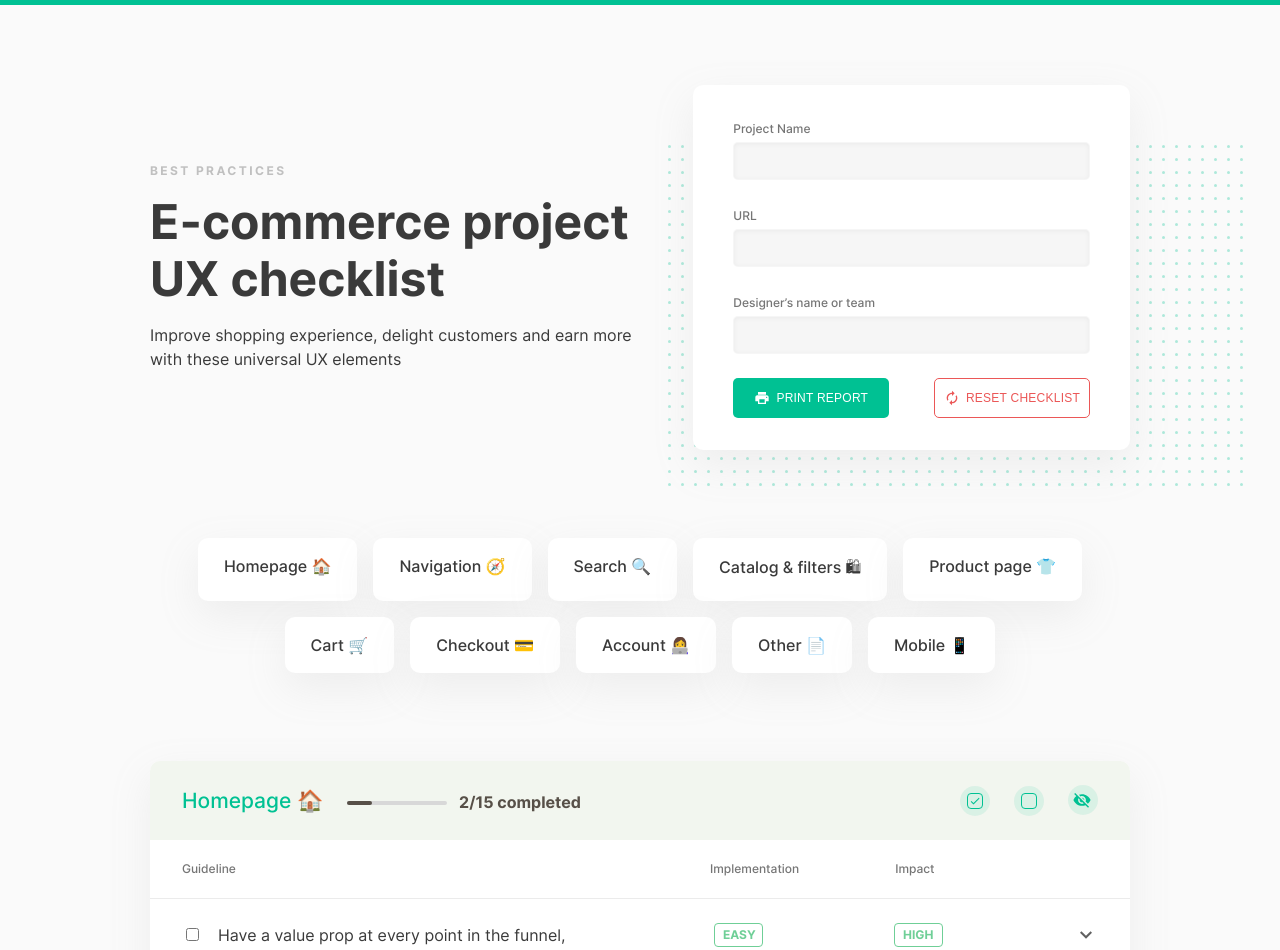
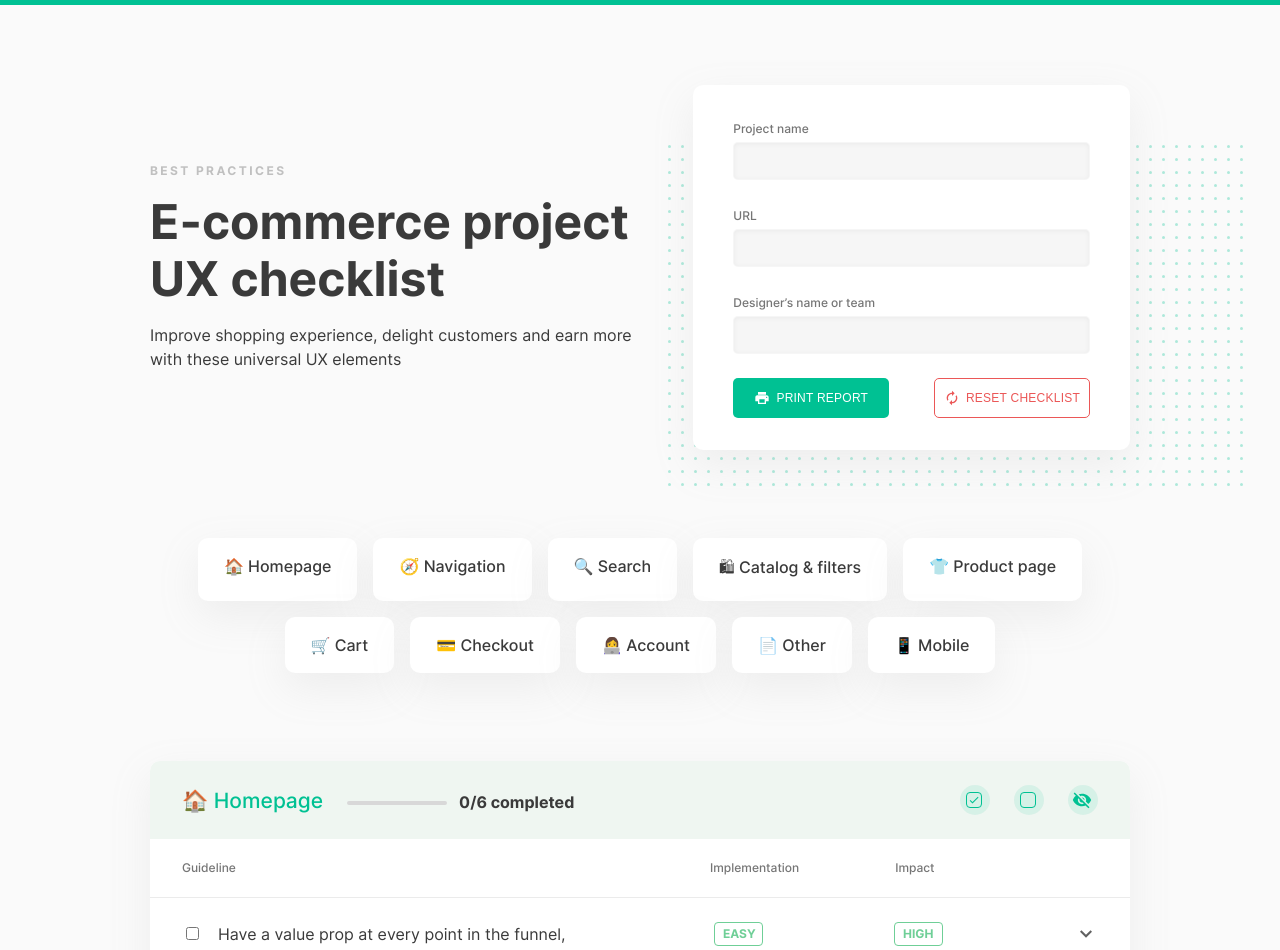
Before and after one commit to vladkyshkan/Ecommerce-UX-Checklist, a React (Create React App) app: page / in a window 1280 px wide. Shown: the top 950 px of the page. Built offline with nearby package versions, Linux system fonts and the light colour scheme.

Commit message:
Added progress bar

```diff
--- a/src/components/Category.js
+++ b/src/components/Category.js
@@ -4,18 +4,28 @@ import CategoryHeading from "./CategoryHeading";
 
 class Category extends Component {
   state = {
+    expanded: true,
     categoryChecked: []
   };
 
-  // onCheckboxChange = e => {
-  //   const categoryChecked = this.state.categoryChecked;
-  //   if (e) {
-  //     categoryChecked.push(+e.target.value);
-  //   } else {
-  //     console.log("error");
-  //   }
-  //   this.setState({ categoryChecked });
-  // };
+  toogleClass = () => {
+    this.setState({ expanded: !this.state.expanded });
+  };
+
+  onCheckboxChange = (e, index) => {
+    const checkedItem = {
+      index,
+      status: e
+    };
+    const categoryChecked = this.state.categoryChecked;
+    if (e) {
+      categoryChecked.push(checkedItem);
+    } else {
+      let key = categoryChecked.indexOf(checkedItem);
+      categoryChecked.splice(key, 1);
+    }
+    this.setState({ categoryChecked });
+  };
 
   render() {
     const { name, list } = this.props.details;
@@ -23,7 +33,16 @@ class Category extends Component {
     return (
       <div className="category">
         <a id={`${name}`} />
-        <CategoryHeading name={name} />
+        <CategoryHeading
+          name={name}
+          expanded={this.state.expanded}
+          hideSection={this.toogleClass}
+          allNumber={this.props.details.list}
+          checkedNumber={this.state.categoryChecked}
+        />
+        <div
+          className={this.state.expanded ? null : "category__content--hidden"}
+        >
           <div className="category__table-titles">
             <h5>Guideline</h5>
             <h5>Implementation</h5>
@@ -40,6 +59,7 @@ class Category extends Component {
             ))}
           </div>
         </div>
+      </div>
     );
   }
 }
--- a/src/components/CategoryHeading.js
+++ b/src/components/CategoryHeading.js
@@ -7,14 +7,17 @@ class CategoryHeading extends Component {
       <div className="category-heading">
         <div className="category-heading__title">
           <h3>{this.props.name}</h3>
-          <CategoryProgress />
+          <CategoryProgress
+            allNumber={this.props.allNumber}
+            checkedNumber={this.props.checkedNumber}
+          />
         </div>
         <div className="category-heading__buttons">
           <button className="round-button">
             <svg
-              width="16"
-              height="16"
-              viewBox="0 0 16 16"
+              width="20"
+              height="20"
+              viewBox="0 0 20 20"
               fill="none"
               xmlns="http://www.w3.org/2000/svg"
             >
@@ -47,9 +50,9 @@ class CategoryHeading extends Component {
           </button>
           <button className="round-button">
             <svg
-              width="16"
-              height="16"
-              viewBox="0 0 16 16"
+              width="20"
+              height="20"
+              viewBox="0 0 20 20"
               fill="none"
               xmlns="http://www.w3.org/2000/svg"
             >
@@ -64,15 +67,44 @@ class CategoryHeading extends Component {
             </svg>
             <span className="tooltiptext">Uncheck all</span>
           </button>
-          <button className="round-button round-button__hide">
-            <svg width="19" height="18" viewBox="0 0 19 18">
+          <button
+            className="round-button round-button__hide"
+            onClick={this.props.hideSection}
+          >
+            <svg
+              className={
+                this.props.expanded ? null : "round-button__icon--hide"
+              }
+              width="20"
+              height="20"
+              viewBox="0 0 20 20"
+              fill="none"
+              xmlns="http://www.w3.org/2000/svg"
+            >
               <path
+                d="M10 5.83333C12.3 5.83333 14.1667 7.7 14.1667 10C14.1667 10.5417 14.0584 11.05 13.8667 11.525L16.3 13.9583C17.5584 12.9083 18.55 11.55 19.1584 10C17.7167 6.34167 14.1584 3.75 9.99171 3.75C8.82504 3.75 7.70837 3.95833 6.67504 4.33333L8.47504 6.13333C8.95004 5.94167 9.45837 5.83333 10 5.83333V5.83333ZM1.66671 3.55833L3.56671 5.45833L3.95004 5.84167C2.56671 6.91667 1.48337 8.35 0.833374 10C2.27504 13.6583 5.83337 16.25 10 16.25C11.2917 16.25 12.525 16 13.65 15.55L14 15.9L16.4417 18.3333L17.5 17.275L2.72504 2.5L1.66671 3.55833V3.55833ZM6.27504 8.16667L7.56671 9.45833C7.52504 9.63333 7.50004 9.81667 7.50004 10C7.50004 11.3833 8.61671 12.5 10 12.5C10.1834 12.5 10.3667 12.475 10.5417 12.4333L11.8334 13.725C11.275 14 10.6584 14.1667 10 14.1667C7.70004 14.1667 5.83337 12.3 5.83337 10C5.83337 9.34167 6.00004 8.725 6.27504 8.16667V8.16667ZM9.86671 7.51667L12.4917 10.1417L12.5084 10.0083C12.5084 8.625 11.3917 7.50833 10.0084 7.50833L9.86671 7.51667Z"
                 fill="#00C193"
-                d="M9.00005,4.1001 C11.1528,4.1001 12.9,5.8473 12.9,8.00011 C12.9,8.50711 12.7986,8.98291 12.6192,9.4275 L14.8968,11.7051 C16.0747,10.7223 17.0029,9.4509 17.5723,8.00011 C16.2229,4.5759 12.8922,2.1501 8.99225,2.1501 C7.90025,2.1501 6.85505,2.3451 5.88785,2.6961 L7.57265,4.3809 C8.01725,4.2015 8.49305,4.1001 9.00005,4.1001 L9.00005,4.1001 Z M1.20004,1.9707 L2.97845,3.7491 L3.33725,4.1079 C2.04244,5.1141 1.02844,6.4557 0.420044,8.00011 C1.76944,11.4243 5.10005,13.8501 9.00005,13.8501 C10.209,13.8501 11.3634,13.6161 12.4164,13.1949 L12.744,13.5225 L15.0295,15.8001 L16.0201,14.8095 L2.19064,0.9801 L1.20004,1.9707 L1.20004,1.9707 Z M5.51345,6.28411 L6.72245,7.49311 C6.68345,7.65691 6.66005,7.82851 6.66005,8.00011 C6.66005,9.2949 7.70525,10.3401 9.00005,10.3401 C9.17165,10.3401 9.34325,10.3167 9.50705,10.2777 L10.716,11.4867 C10.1934,11.7441 9.61625,11.9001 9.00005,11.9001 C6.84725,11.9001 5.10005,10.1529 5.10005,8.00011 C5.10005,7.38391 5.25605,6.80671 5.51345,6.28411 L5.51345,6.28411 Z M8.87525,5.6757 L11.3322,8.13271 L11.3478,8.00791 C11.3478,6.71311 10.3026,5.6679 9.00785,5.6679 L8.87525,5.6757 Z"
-                transform="translate(0 1)"
               />
             </svg>
-            <span className="tooltiptext">Hide category</span>
+            <svg
+              className={
+                this.props.expanded ? "round-button__icon--hide" : null
+              }
+              width="20"
+              height="20"
+              viewBox="0 0 20 20"
+              fill="none"
+              xmlns="http://www.w3.org/2000/svg"
+            >
+              <path
+                d="M10 3.75C5.83337 3.75 2.27504 6.34167 0.833374 10C2.27504 13.6583 5.83337 16.25 10 16.25C14.1667 16.25 17.725 13.6583 19.1667 10C17.725 6.34167 14.1667 3.75 10 3.75ZM10 14.1667C7.70004 14.1667 5.83337 12.3 5.83337 10C5.83337 7.7 7.70004 5.83333 10 5.83333C12.3 5.83333 14.1667 7.7 14.1667 10C14.1667 12.3 12.3 14.1667 10 14.1667ZM10 7.5C8.61671 7.5 7.50004 8.61667 7.50004 10C7.50004 11.3833 8.61671 12.5 10 12.5C11.3834 12.5 12.5 11.3833 12.5 10C12.5 8.61667 11.3834 7.5 10 7.5Z"
+                fill="#00C193"
+              />
+            </svg>
+
+            <span className="tooltiptext">
+              {this.props.expanded ? "Hide" : "Show"} category
+            </span>
           </button>
         </div>
       </div>
--- a/src/components/CategoryItem.js
+++ b/src/components/CategoryItem.js
@@ -10,9 +10,8 @@ import ImplementationTag from "./ImplementationTag";
 import ImpactTag from "./ImpactTag";
 
 class CategoryItem extends Component {
-  handleCheckboxChange = (e, index) => {
-    // this.props.onChange(e.target.checked);
-    console.log(index);
+  handleCheckboxChange = e => {
+    this.props.onChange(e.target.checked, this.props.index);
   };
 
   render() {
--- a/src/components/CategoryProgress.js
+++ b/src/components/CategoryProgress.js
@@ -5,9 +5,17 @@ class CategoryProgress extends Component {
     return (
       <div className="category-progress">
         <div className="category-progress_bar">
-          <span style={{ width: "25%" }} />
+          <span
+            className="category-progress_bar--animation"
+            style={{
+              width:
+                (100 / Object.keys(this.props.allNumber).length) *
+                Object.keys(this.props.checkedNumber).length
+            }}
+          />
         </div>
-        2/15 completed
+        {Object.keys(this.props.checkedNumber).length}/
+        {Object.keys(this.props.allNumber).length} completed
       </div>
     );
   }
--- a/src/components/Form.js
+++ b/src/components/Form.js
@@ -5,7 +5,7 @@ class Form extends Component {
     return (
       <div className="hero-form">
         <form>
-          <label className="label-hero">Project Name</label>
+          <label className="label-hero">Project name</label>
           <input className="input-hero" type="text" id="projectname" />
         </form>
         <form>
--- a/src/css/index.scss
+++ b/src/css/index.scss
@@ -254,8 +254,12 @@ a.button-nav {
   box-shadow: 0px 15px 40px rgba(165, 165, 165, 0.15);
 }
 
+.category__content--hidden {
+  display: none;
+}
+
 .category-heading {
-  background-color: rgba(239, 244, 235, 0.8);
+  background-color: rgba(239, 246, 241, 1);
   padding: 24px 32px;
   margin: 0;
   display: flex;
@@ -270,7 +274,7 @@ a.button-nav {
 }
 
 .category-progress {
-  color: rgba(87, 80, 72, 1);
+  color: rgba(58, 58, 58, 1);
   font-weight: 700;
 }
 
@@ -287,9 +291,13 @@ a.button-nav {
 
 .category-progress_bar > span {
   display: block;
-  background-color: rgba(87, 80, 72, 1);
+  background-color: rgba(58, 58, 58, 1);
   height: 100%;
   border-radius: 10px;
+}
+
+.category-progress_bar--animation {
+  transition: 0.3s;
 }
 
 .round-button {
@@ -301,7 +309,6 @@ a.button-nav {
   margin-left: 24px;
   line-height: 50%;
   position: relative;
-  display: inline-block;
 }
 
 .round-button:hover {
@@ -310,6 +317,21 @@ a.button-nav {
 
 .round-button:focus {
   outline: 0;
+}
+
+.round-button > svg {
+  position: relative;
+  top: 2px;
+}
+
+.round-button__hide > svg {
+  position: relative;
+  right: 2px;
+  top: 0px;
+}
+
+.round-button__icon--hide {
+  display: none;
 }
 
 .round-button .tooltiptext {
@@ -342,11 +364,6 @@ a.button-nav {
   visibility: visible;
 }
 
-.round-button__hide > svg {
-  position: relative;
-  right: 1px;
-}
-
 .category__table-titles {
   display: flex;
   margin-left: 32px;
@@ -374,10 +391,6 @@ a.button-nav {
   align-items: baseline;
 }
 
-// .checkbox-hidden {
-//   display: none;
-// }
-
 .category-item__description {
   margin-left: 16px;
   margin-right: 96px;
@@ -385,6 +398,10 @@ a.button-nav {
   width: 400px;
   line-height: 150%;
 }
+
+// .checkbox-hidden {
+//   display: none;
+// }
 
 // .checkbox-visible {
 //   position: relative;
--- a/src/guidelines.js
+++ b/src/guidelines.js
@@ -1,6 +1,6 @@
 const guidelines = {
   guidelineTopic1: {
-    name: "Homepage 🏠",
+    name: "🏠 Homepage",
     list: {
       guideline1: {
         text:
@@ -41,12 +41,33 @@ const guidelines = {
           "It’s also the #1 thing that determines whether people will bother reading more about your product or hit the back button. On your site, your value proposition is the main thing you need to test—if you get it right, it will be a huge boost. ",
         link:
           "https://conversionxl.com/blog/dont-use-automatic-image-sliders-or-carousels/"
+      },
+
+      guideline5: {
+        text:
+          "Have a value prop at every point in the funnel, including category and product pages",
+        implementation: "easy",
+        impact: "high",
+        description:
+          "Put your most compelling content above the fold. What makes your product or service interesting and valuable? Most people can and do scroll. Don’t be afraid to put content and even calls to action below the fold. ",
+        link:
+          "https://conversionxl.com/blog/dont-use-automatic-image-sliders-or-carousels/"
+      },
+
+      guideline6: {
+        text: "Remove automatic carousels",
+        implementation: "medium",
+        impact: "low",
+        description:
+          "Almost all of the testing I’ve managed has proven content delivered via carousels to be missed by users. Few interact with them and many comment that they look like adverts and so we’ve witnessed the banner blindness concept in full effect. In terms of space saving and content promotion a lot of competing messages get delivered in a single position that can lead to focus being lost. ",
+        link:
+          "https://conversionxl.com/blog/dont-use-automatic-image-sliders-or-carousels/"
       }
     }
   },
 
   guidelineTopic2: {
-    name: "Navigation 🧭",
+    name: "🧭 Navigation",
     list: {
       guideline1: {
         text: "Display clear CTA button above the fold",
@@ -75,7 +96,7 @@ const guidelines = {
   },
 
   guidelineTopic3: {
-    name: "Search 🔍",
+    name: "🔍 Search",
     list: {
       guideline1: {
         text: "Display clear CTA button above the fold",
@@ -86,7 +107,7 @@ const guidelines = {
   },
 
   guidelineTopic4: {
-    name: "Catalog & filters 🛍",
+    name: "🛍 Catalog & filters",
     list: {
       guideline1: {
         text: "Display clear CTA button above the fold",
@@ -97,7 +118,7 @@ const guidelines = {
   },
 
   guidelineTopic5: {
-    name: "Product page 👕",
+    name: "👕 Product page",
     list: {
       guideline1: {
         text: "Display clear CTA button above the fold",
@@ -108,7 +129,7 @@ const guidelines = {
   },
 
   guidelineTopic6: {
-    name: "Cart 🛒",
+    name: "🛒 Cart",
     list: {
       guideline1: {
         text: "Display clear CTA button above the fold",
@@ -119,7 +140,7 @@ const guidelines = {
   },
 
   guidelineTopic7: {
-    name: "Checkout 💳",
+    name: "💳 Checkout",
     list: {
       guideline1: {
         text: "Display clear CTA button above the fold",
@@ -130,7 +151,7 @@ const guidelines = {
   },
 
   guidelineTopic8: {
-    name: "Account 👩‍💻",
+    name: "👩‍💻 Account",
     list: {
       guideline1: {
         text: "Display clear CTA button above the fold",
@@ -141,7 +162,7 @@ const guidelines = {
   },
 
   guidelineTopic9: {
-    name: "Other 📄",
+    name: "📄 Other",
     list: {
       guideline1: {
         text: "Display clear CTA button above the fold",
@@ -152,7 +173,7 @@ const guidelines = {
   },
 
   guidelineTopic10: {
-    name: "Mobile 📱",
+    name: "📱 Mobile",
     list: {
       guideline1: {
         text: "Display clear CTA button above the fold",
```
Lines whose indentation alone changed are shown as unchanged.
